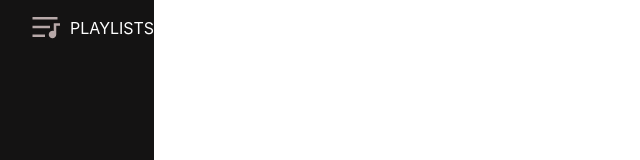
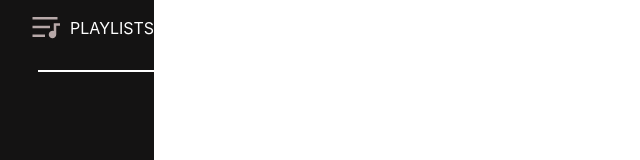
Before and after one commit to talentedasian/spotify-clone-jos-front, a React (Create React App) app: page / in a window 1280 px wide. Shown: the part 168-328 px from the top of the page, without its empty margins (0-640 px from the left). Built offline with nearby package versions, Linux system fonts and the light colour scheme.

Commit message:
added brder sidebar

```diff
--- a/src/App.css
+++ b/src/App.css
@@ -13,10 +13,20 @@
 
 .side-bar {
   display: flex;
-  flex: 1 auto 0;
+  flex: 1.2 auto 0;
   flex-direction: row;
   min-height: 100vh;
   background-color: rgb(20, 19, 19);
+}
+
+.sidebar-border {
+
+  margin: auto auto auto auto;
+}
+
+.sidebar-border-div {
+  margin-left: 38px;
+  border: 0.1px solid white;
 }
 
 .search-item {
--- a/src/components/Sidebar.js
+++ b/src/components/Sidebar.js
@@ -29,6 +29,12 @@ function Sidebar () {
                 </li>
             </ul>
 
+            <div className="sidebar-border">
+                <div className="sidebar-border-div">
+
+                </div>
+            </div>
+
         </div>
 
     )
```
Also changed, not shown: 1 other file (tests, documents, lock files or other folders).
